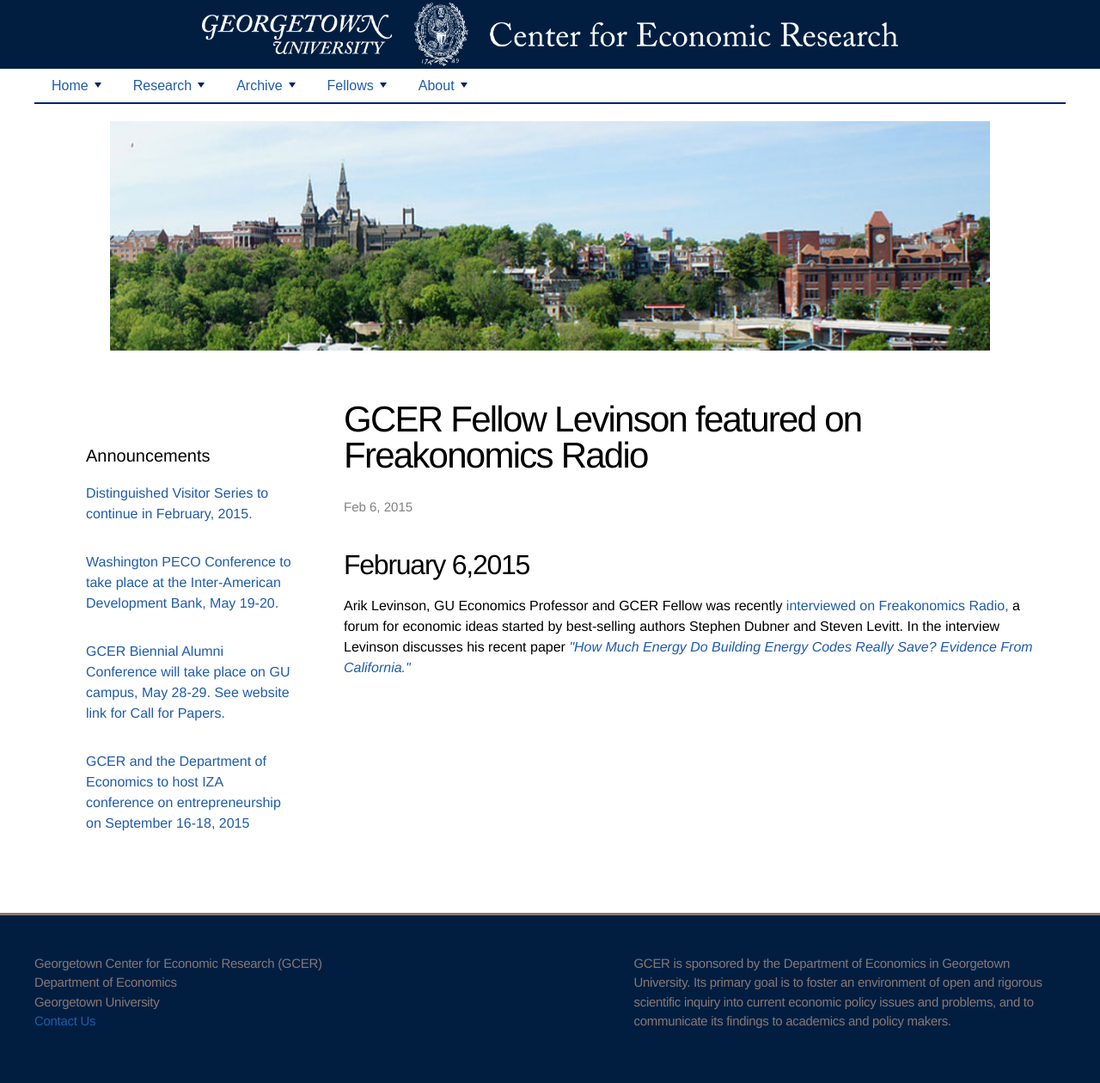
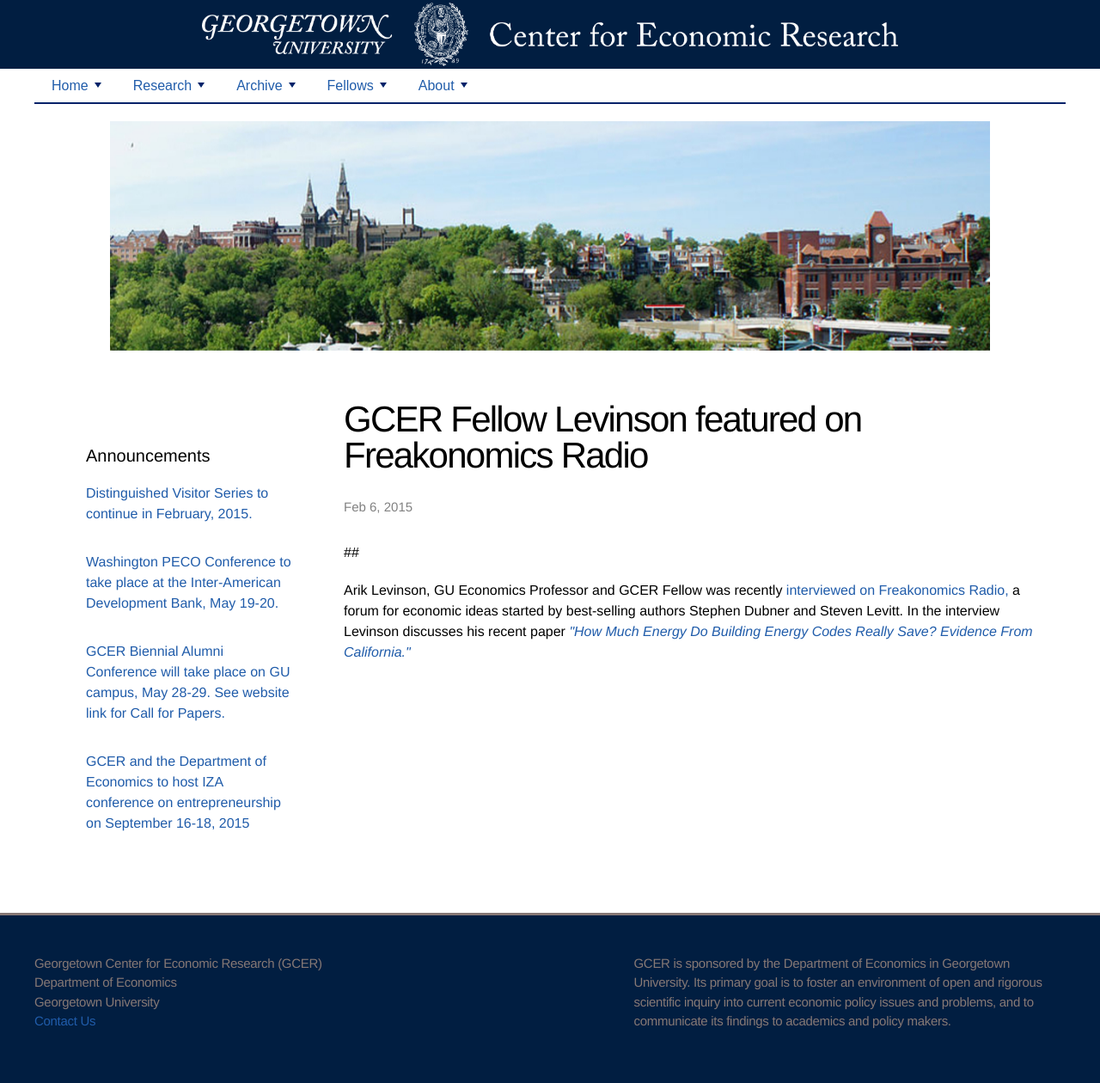
Before and after one commit to georgetown-econ/gcer, a Jekyll site: the page built from _posts/2015-02-06-gcer-fellow-levinson-featured-on-freakonomics-radio.md, in a window 1280 px wide. Shown: the whole page at 86% size. Built offline with Jekyll 4.4.1, drawn with Linux system fonts in a browser that asks for light colours.

Commit message:
Updated 2015-02-06-gcer-fellow-levinson-featured-on-freakonomics-radio.md

```diff
--- a/_posts/2015-02-06-gcer-fellow-levinson-featured-on-freakonomics-radio.md
+++ b/_posts/2015-02-06-gcer-fellow-levinson-featured-on-freakonomics-radio.md
@@ -4,6 +4,6 @@
 title: GCER Fellow Levinson featured on Freakonomics Radio
 ---
 
-## February 6,2015
+##
 
 <p> Arik Levinson, GU Economics Professor and GCER Fellow was recently <a href= "http://freakonomics.com/2015/02/05/how-efficient-is-energy-efficiency-a-new-freakonomics-radio-podcast/"> interviewed on Freakonomics Radio, </a>  a forum for economic ideas started by best-selling authors  Stephen Dubner and Steven Levitt.  In the interview Levinson discusses his recent paper  <a href= "http://faculty.georgetown.edu/aml6/pdfs&zips/BuildingCodes.pdf">  <em>"How Much Energy Do Building Energy Codes Really Save? Evidence From California." </em> </a> </p>
```
